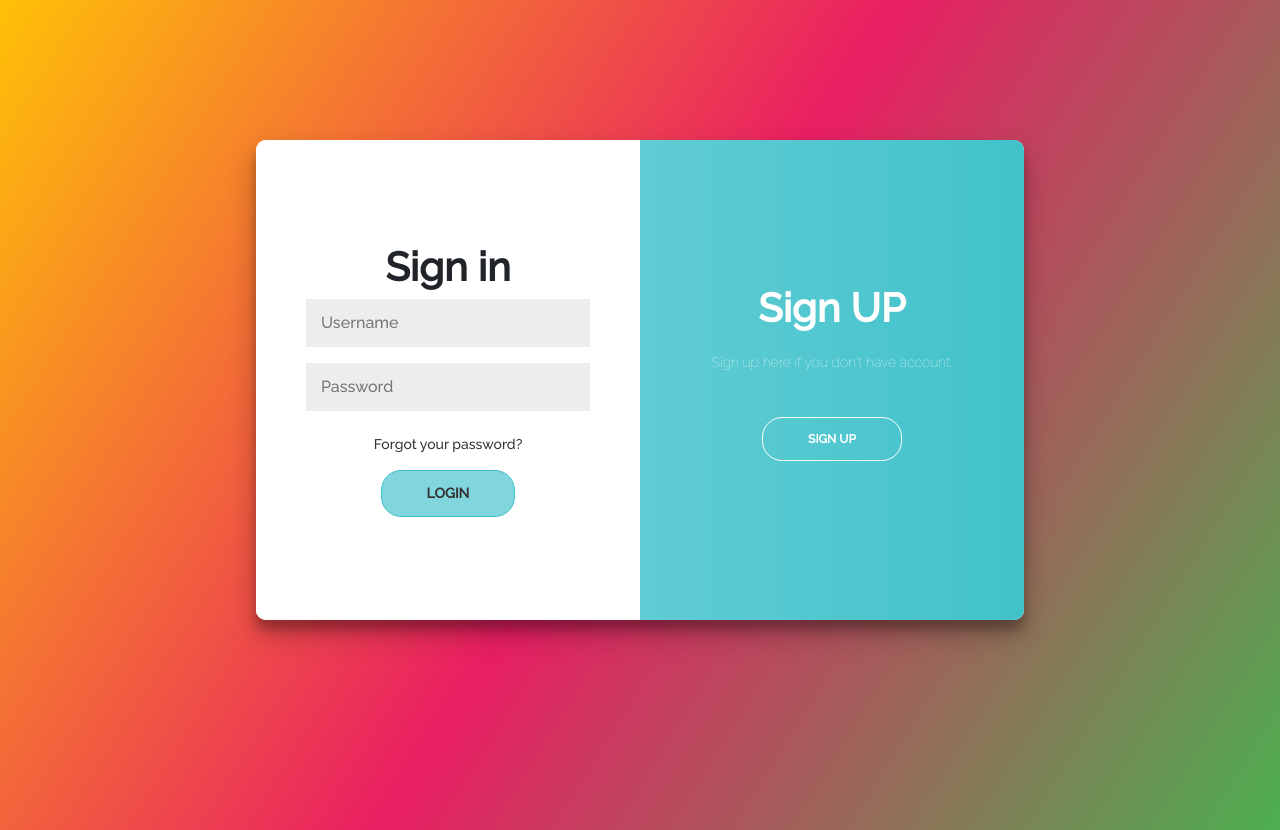
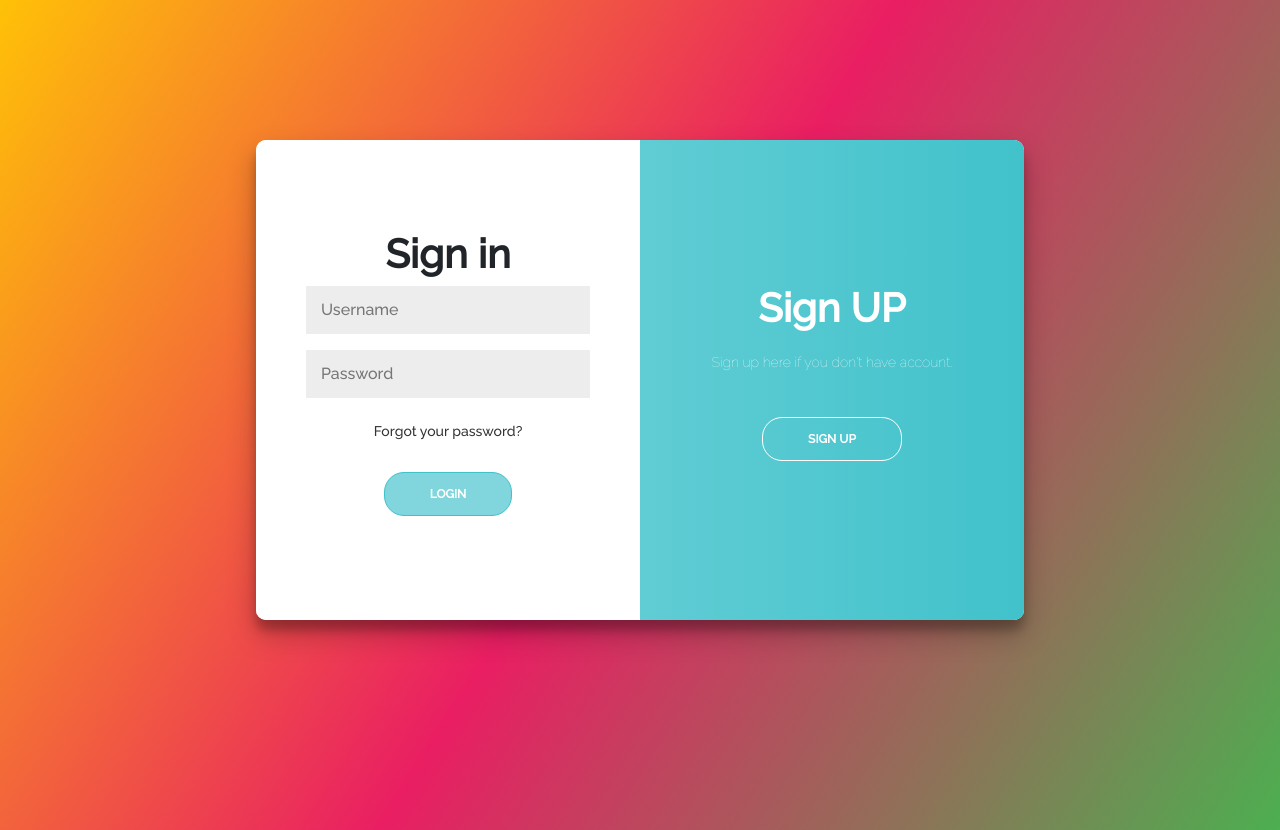
Before and after one commit to jklis2/Frameworki_Frontendowe, a React (Create React App) app in the folder ShareItApp/: page /Login in a window 1280 px wide. Built offline with nearby package versions, Linux system fonts and the light colour scheme.

Commit message:
login form fix - button

```diff
--- a/ShareItApp/src/Component/tsx/LoginForm.tsx
+++ b/ShareItApp/src/Component/tsx/LoginForm.tsx
@@ -20,7 +20,7 @@ const LoginForm: FC = () => {
     <div className="login">
       <div className="container">
         <div className="form sign-in-container">
-          <form action="#">
+          <form action="/Dashboard">
             <h1>Sign in</h1>
 
             <input
@@ -35,10 +35,10 @@ const LoginForm: FC = () => {
               defaultValue={password}
               onChange={userPasswordChange}
             />
-            <a href="/Dashboard">Forgot your password?</a>
-            <button>
-              <a href="/Dashboard">Login</a>
-            </button>
+            <a href="/">Forgot your password?</a>
+            <a href="/Dashboard">
+              <button>Login</button>
+            </a>
           </form>
         </div>
 
```
